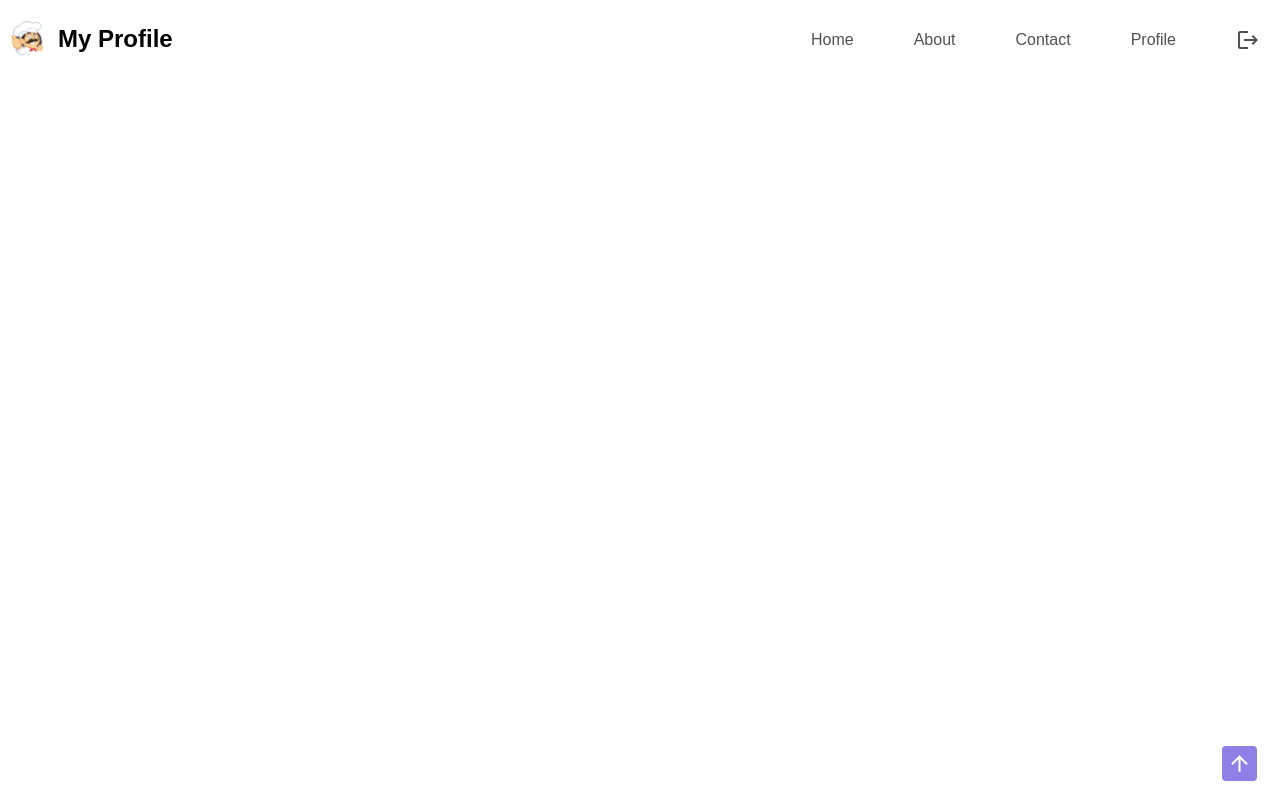
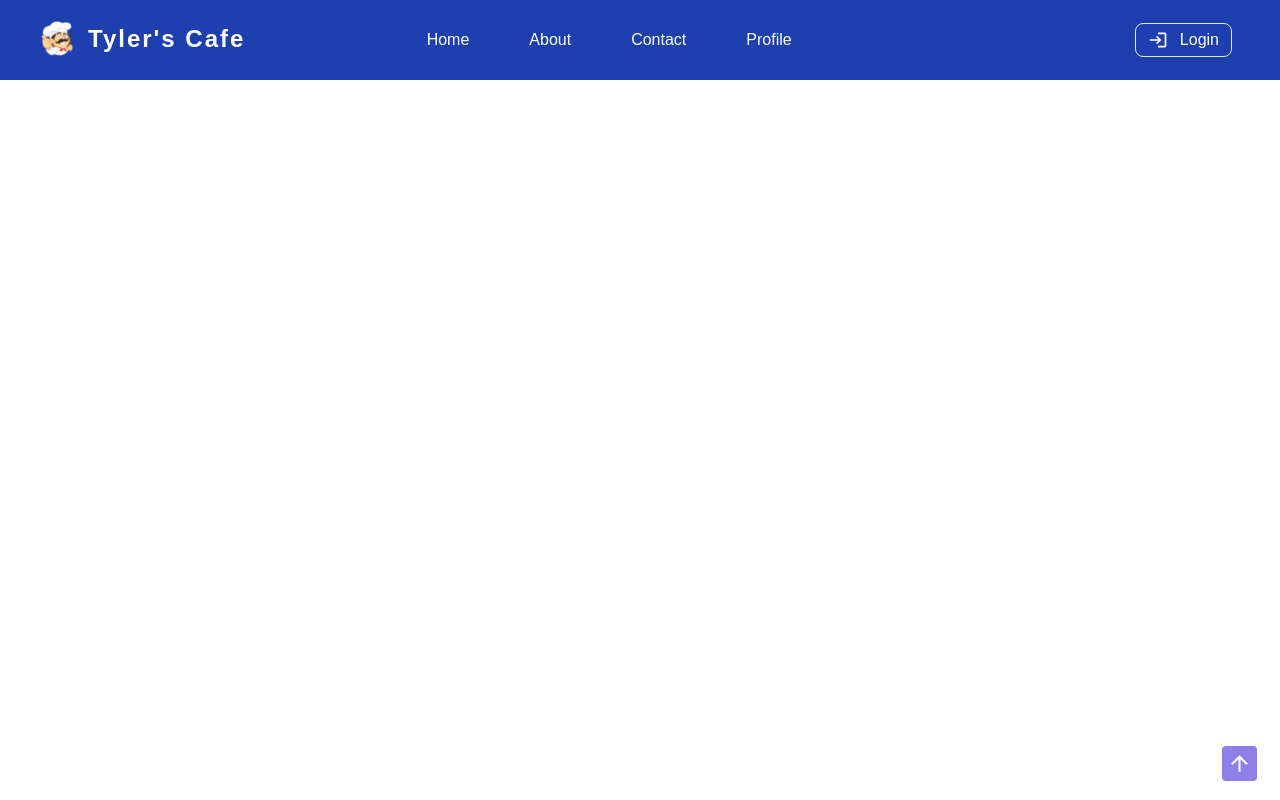
Before and after one commit to AshanSandeep06/Food-Shop-System, a React (Create React App) app in the folder frontend/: page / in a window 1280 px wide. Built offline with nearby package versions, Linux system fonts and the light colour scheme.

Commit message:
Content Updated in Header component

```diff
--- a/frontend/src/components/Header/Header.tsx
+++ b/frontend/src/components/Header/Header.tsx
@@ -3,6 +3,7 @@ import "./Header.css";
 import { NavLink } from "react-router-dom";
 import logo from "../../assets/img/logo.png";
 import LogoutIcon from "@mui/icons-material/Logout";
+import LoginIcon from "@mui/icons-material/Login";
 
 const Header = () => {
   const activeLink = "border-b-2 border-[rgb(81,81,81)]";
@@ -10,14 +11,17 @@ const Header = () => {
 
   return (
     // <!--Header-->
-    <header className="flex w-full h-20 bg-[hsla(0,0%,100%,.4)] backdrop-blur-md z-10 fixed top-0 !text-[rgb(81,81,81)]">
-      <div className="w-1/2 h-full flex items-center gap-2.5 pl-2">
+    // !text-[rgb(81,81,81)]
+    <header className="flex w-full h-20 bg-[hsla(0,0%,100%,.4)] !bg-blue-800 !text-white backdrop-blur-md z-10 fixed top-0">
+      <div className="w-1/3 h-full flex items-center gap-2.5 pl-[38px]">
         <img src={logo} alt="UserImage" className="w-10 h-10" />
-        <h1 className="h-max mb-[3px] !text-black">My Profile</h1>
+
+        {/* !text-black */}
+        <h1 style={{letterSpacing: "2px"}} className="h-max mb-[3px] !text-2xl">Tyler's Cafe</h1>
       </div>
 
-      <div className="w-1/2 h-full pr-5">
-        <ul className="h-full flex items-center justify-end gap-[60px]">
+      <div className="w-2/3 h-full flex justify-between pr-12">
+        <ul className="h-full flex items-center justify-start gap-[60px]">
           <NavLink
             to={"/Home"}
             className={({ isActive }) => (isActive ? activeLink : normalLink)}
@@ -45,11 +49,16 @@ const Header = () => {
           >
             Profile
           </NavLink>
+        </ul>
 
-          <NavLink to={"/"}>
-            <LogoutIcon />
+        <div className="h-full flex items-center">
+          <NavLink to={"/login"} style={{ height: "max-content" }}>
+            <button className=" flex items-center gap-3 border border-slate-200 px-3 py-1 rounded-lg cursor-pointer">
+              <LoginIcon className="!text-[20px]" />
+              Login
+            </button>
           </NavLink>
-        </ul>
+        </div>
       </div>
     </header>
   );
```
